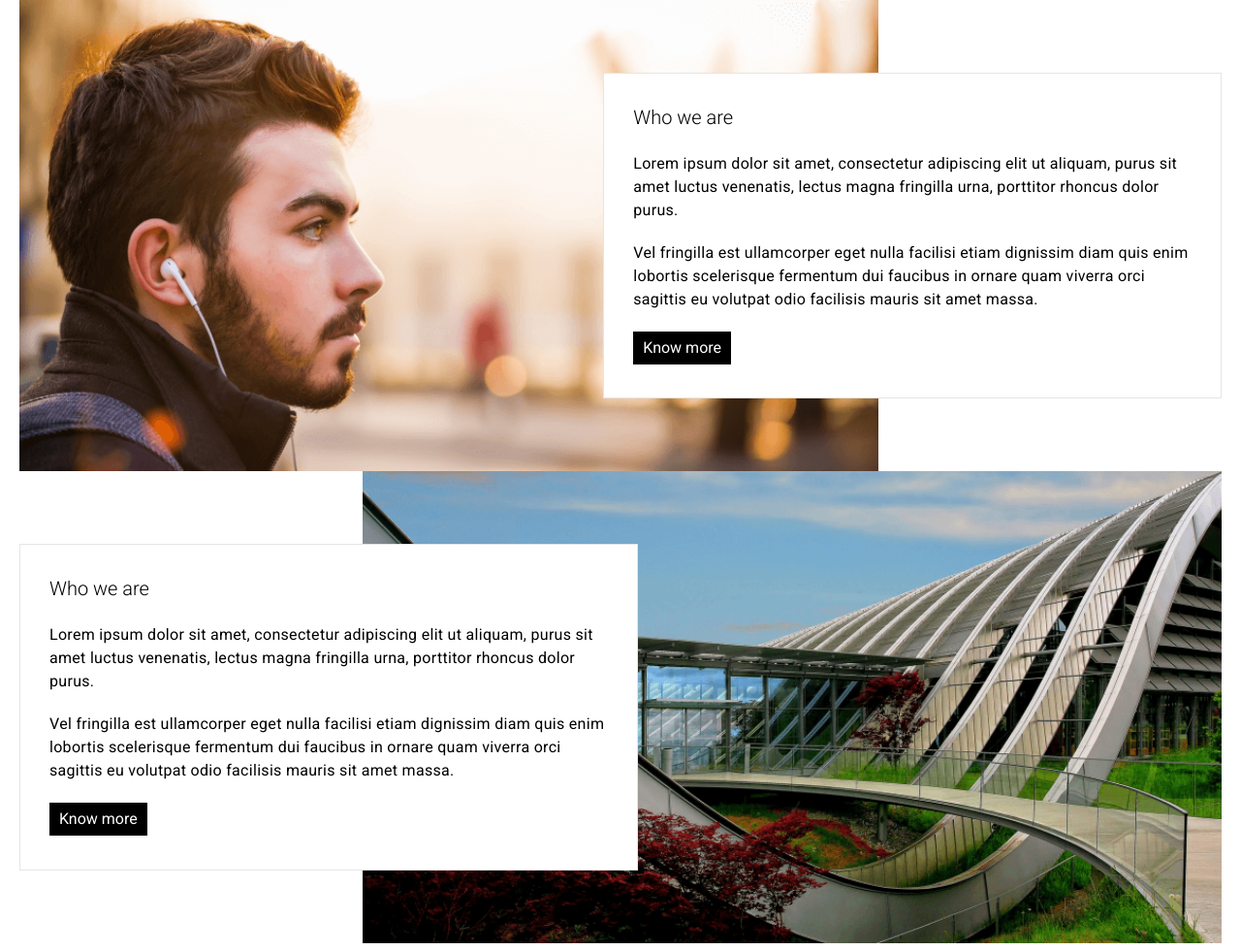
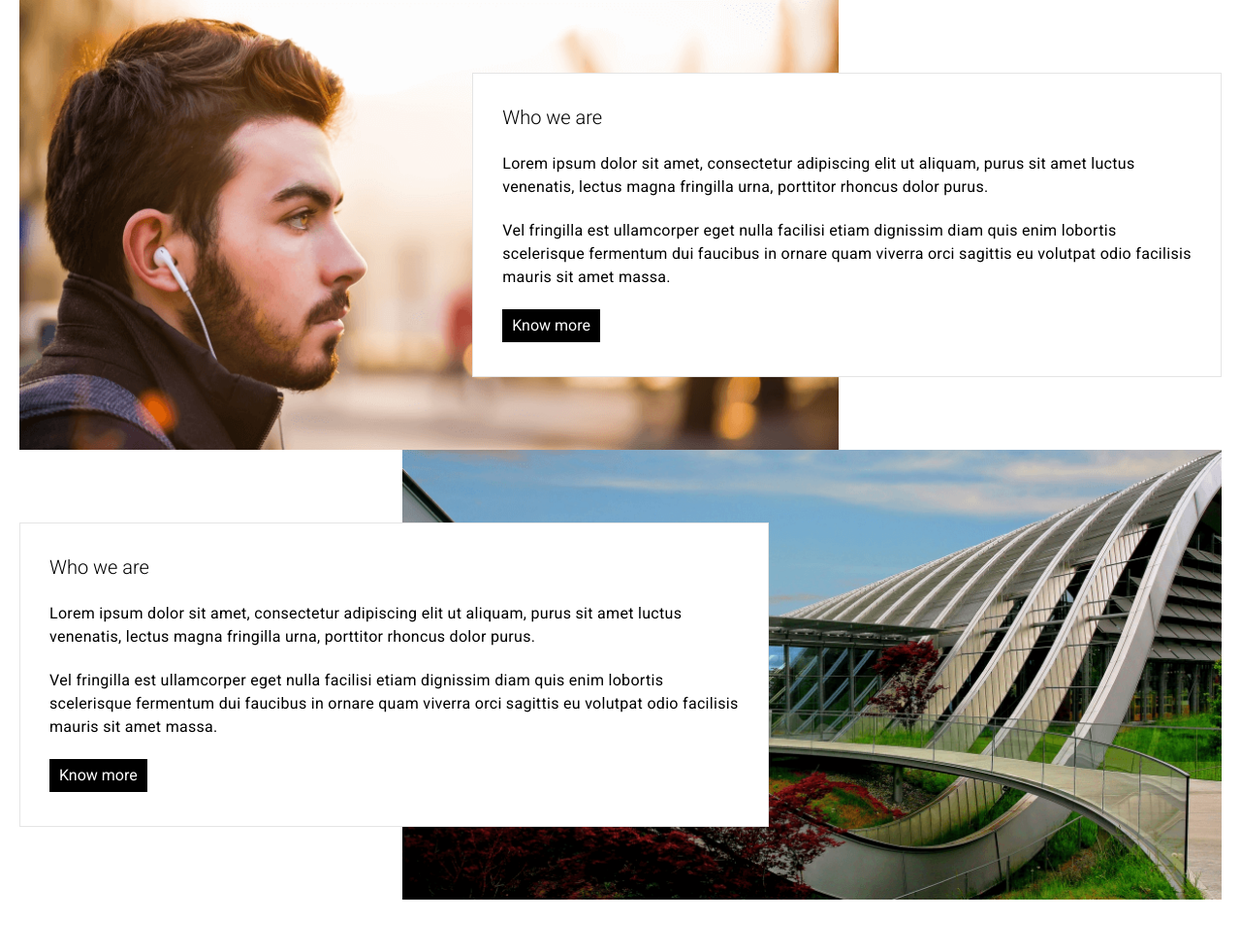
Before and after one commit to ivanalbizu/taller-css, a website built with Parcel: page index.html in a window 1280 px wide. Shown: the whole page at 97% size. After the commit the page ends 935 px from the top, so only its background shows below. Built offline with nearby package versions, Linux system fonts and the light colour scheme.

```diff
--- a/src/css/styles.scss
+++ b/src/css/styles.scss
@@ -53,7 +53,7 @@
   }
 
   @media (min-width: 1024px) {
-    grid-template-columns: 1.7fr 0.8fr 1fr;
+    grid-template-columns: 1.3fr 1.05fr 1.1fr;
     grid-template-rows: 75px auto 75px;
     &__img {
       grid-area: 1 / 1 / 4 / 3;
@@ -63,7 +63,7 @@
     }
 
     &.mosaic--mirror-x {
-      grid-template-columns: 1fr 0.8fr 1.7fr;
+      grid-template-columns: 1.1fr 1.05fr 1.3fr;
       .mosaic__txt {
         grid-area: 2 / 1 / 3 / 3;
       }
```
